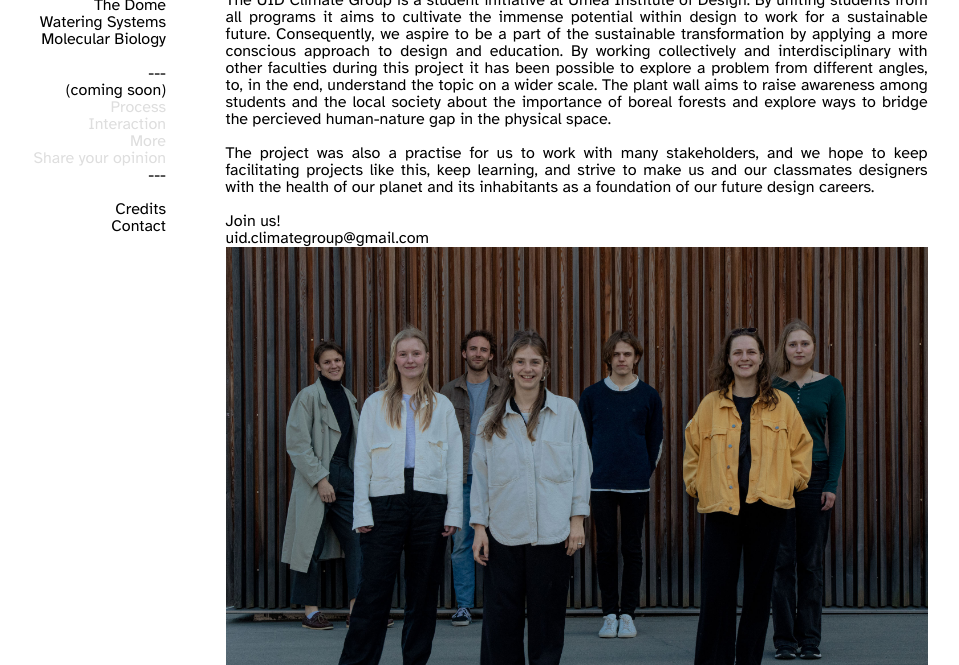
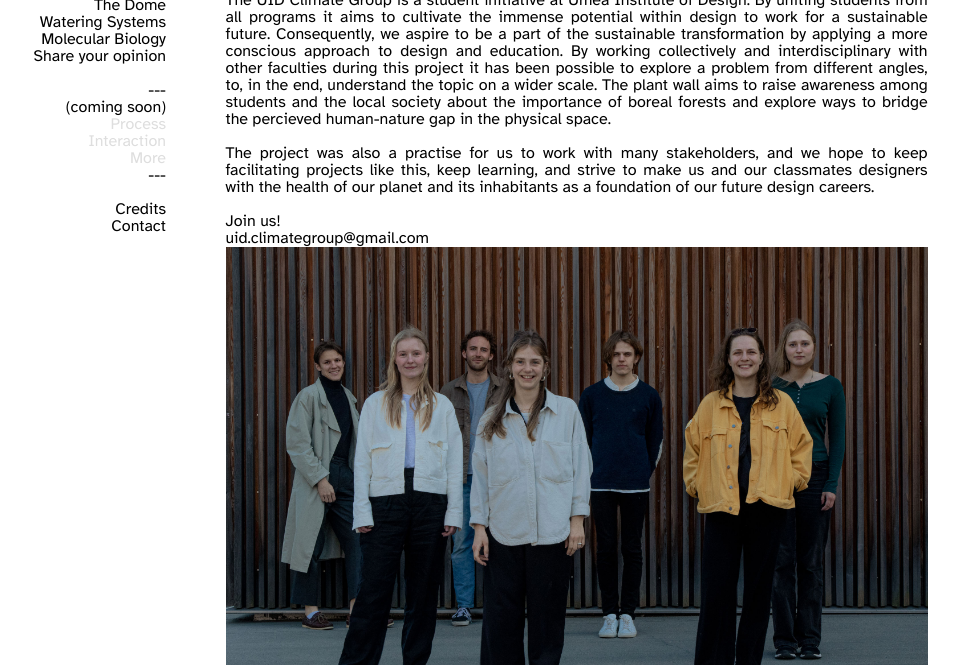
Before and after one commit to Zeolow/vaxtvagg.info.github.io, a plain HTML site: page climate-group.html in a window 1280 px wide. Shown: the part 135-800 px from the top of the page, without its empty margins (82-1041 px from the left). Drawn offline with Linux system fonts and the light colour scheme.

Commit message:
add share opinion

```diff
--- a/climate-group.html
+++ b/climate-group.html
@@ -16,13 +16,13 @@
                 <a href="dome.html">The Dome</a>
                 <a href="wateringsystems.html">Watering Systems</a>
                 <a href="molbiol.html">Molecular Biology</a>
+                <a href ="mailto: uid.climategroup@gmail.com">Share your opinion</a>
                 <br/>
                 <div>---</div>
                 <div>(coming soon)</div>
                 <div style="color: #dedede">Process</div>
                 <div style="color: #dedede">Interaction</div>
                 <div style="color: #dedede">More</div>
-                <div style="color: #dedede">Share your opinion</div>
                 <div>---</div>
                 <br>
                 <a href="credits.html">Credits</a>
```
Also changed, not shown: about.html (+1 -0 lines), contact.html (+1 -0 lines), credits.html (+1 -0 lines), dome.html (+1 -0 lines), index.html (+1 -0 lines), interaction.html (+1 -0 lines), menu.html (+1 -0 lines), molbiol.html (+1 -0 lines), more.html (+1 -0 lines), mycelium.html (+1 -0 lines), opinion.html (+1 -0 lines), process.html (+1 -0 lines), wateringsystems.html (+1 -0 lines).
